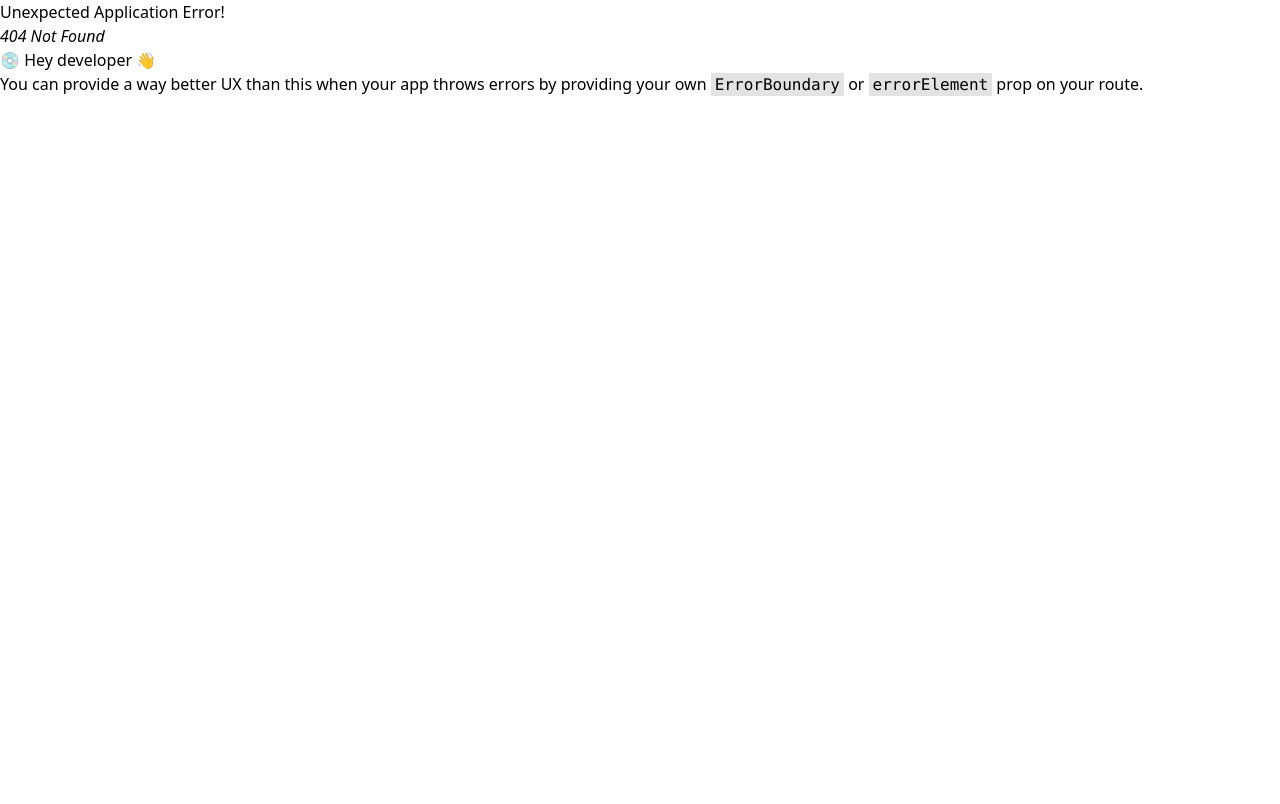
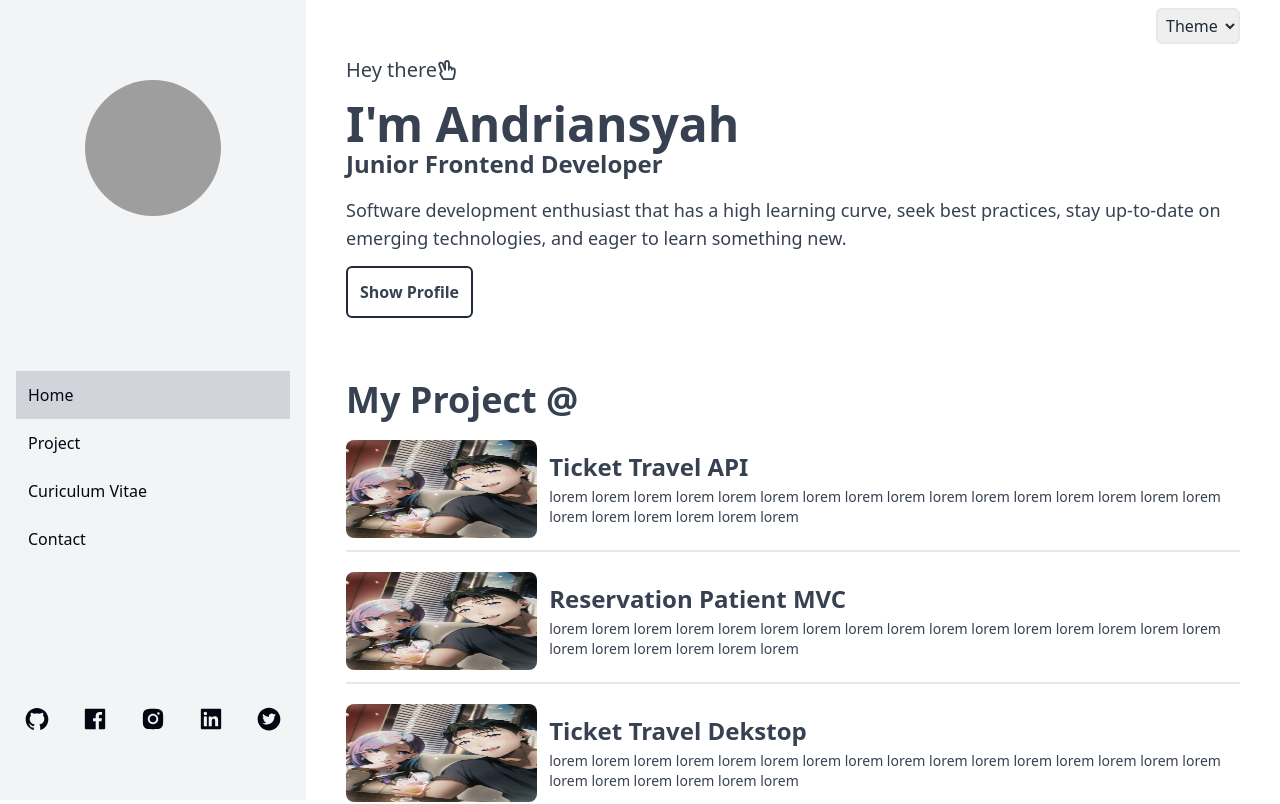
Before and after one commit to Andri0430/portofolio-andriansyah, a React (Vite) app: page / in a window 1280 px wide. Before the commit this address had no page. Shown: the top 804 px of the page. Built offline with nearby package versions, Linux system fonts and the light colour scheme; grey boxes are pictures that could not be loaded.

Commit message:
Second commit

```diff
--- a/src/SideBar.jsx
+++ b/src/SideBar.jsx
@@ -31,7 +31,7 @@ export default function SideBar({ sideBar, setClickMenu, clickMenu, mode }) {
             clickMenu === "Home" &&
             `${mode === "Dark" ? "bg-slate-700 rounded-md" : "bg-gray-300"}`
           } w-full p-3 hover:bg-gray-300 hover:rounded-md`}
-          to={"/home"}
+          to={"/"}
         >
           Home
         </NavLink>
--- a/src/main.jsx
+++ b/src/main.jsx
@@ -12,7 +12,7 @@ const router = createBrowserRouter([
     element: <App />,
     children: [
       {
-        path: "/home",
+        path: "/",
         element: <Home />,
       },
       {
```
